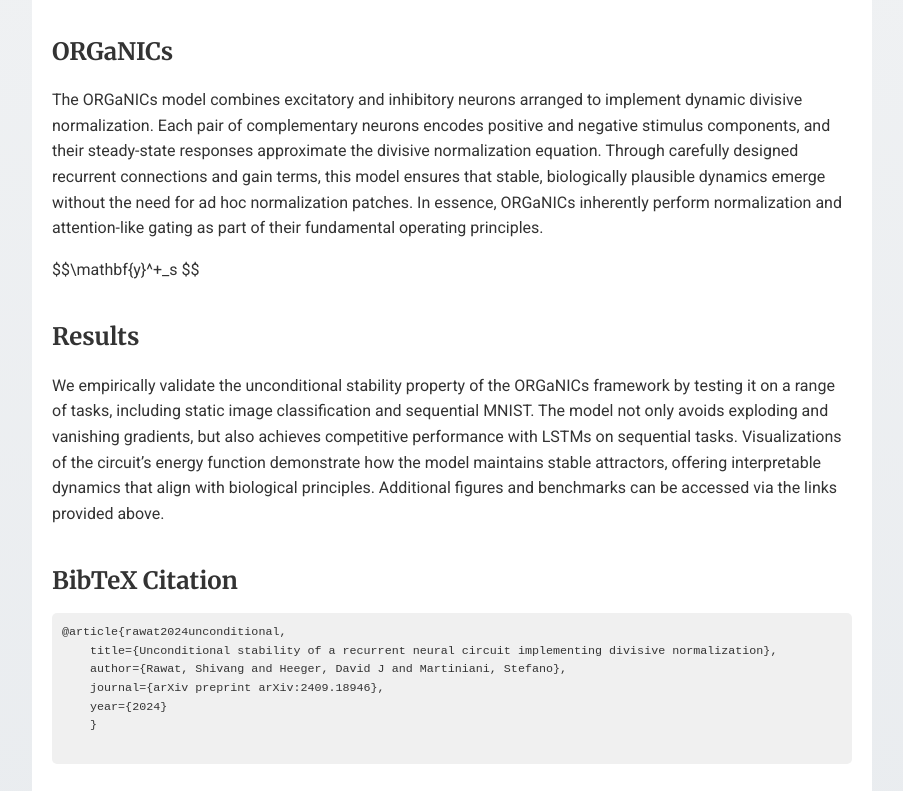
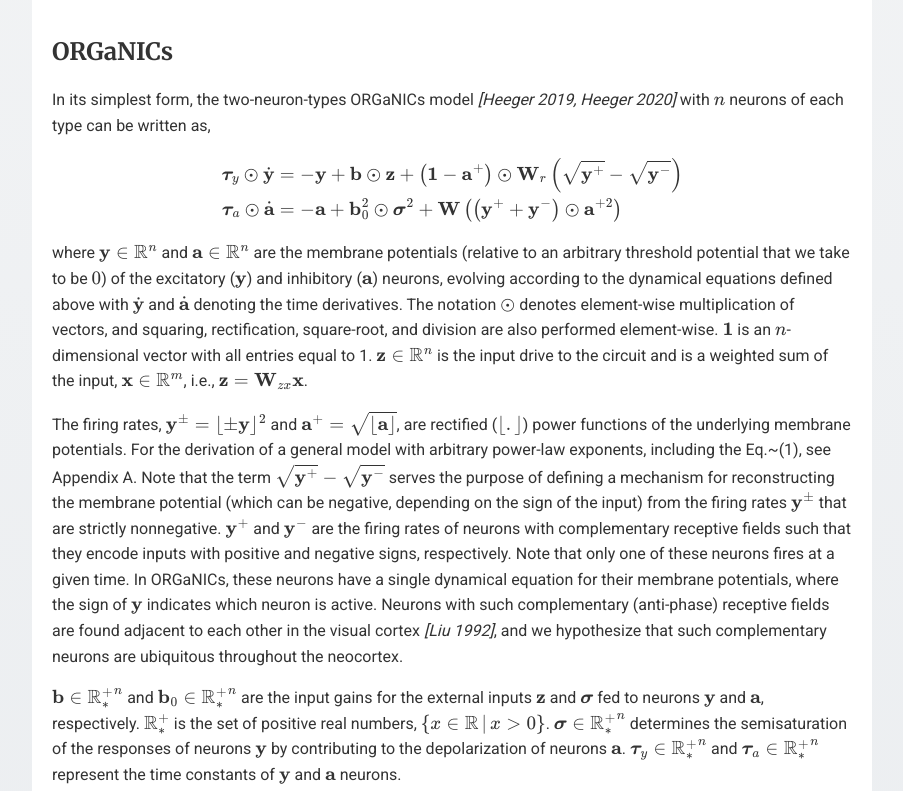
Before and after one commit to shivangrawat/shivangrawat.github.io, a plain HTML site: page dynamic-divisive-norm/index.html in a window 1280 px wide. Shown: the part 1748-2539 px from the top of the page, without its empty margins (188-1091 px from the left). Drawn offline with nearby package versions, Linux system fonts and the light colour scheme.

Commit message:
added figures and model description

```diff
--- a/dynamic-divisive-norm/index.html
+++ b/dynamic-divisive-norm/index.html
@@ -18,7 +18,11 @@
 
     <!-- External CSS -->
     <link rel="stylesheet" href="styles.css" />
+    <script type="text/javascript" async
+        src="https://cdnjs.cloudflare.com/ajax/libs/mathjax/3.2.2/es5/tex-mml-chtml.js">
+    </script>
 </head>
+
 
 <body>
     <header>
@@ -50,7 +54,6 @@
             </button>
         </div>
     </header>
-
 
 
     <main>
@@ -107,14 +110,56 @@
 
         <section class="model-description" id="model-description">
             <h2>ORGaNICs</h2>
-            <p>The ORGaNICs model combines excitatory and inhibitory neurons arranged to implement dynamic divisive
-                normalization. Each pair of complementary neurons encodes positive and negative stimulus components, and
-                their steady-state responses approximate the divisive normalization equation. Through carefully designed
-                recurrent connections and gain terms, this model ensures that stable, biologically plausible dynamics
-                emerge without the need for ad hoc normalization patches. In essence, ORGaNICs inherently perform
-                normalization and attention-like gating as part of their fundamental operating principles.</p>
-            <p class="equation">
-                $$\mathbf{y}^+_s $$
+            <p>
+                In its simplest form, the two-neuron-types ORGaNICs model
+                <cite>[Heeger 2019, Heeger 2020]</cite> with \(n\) neurons of each type can be written as,
+            </p>
+            <p>
+                \[
+                \begin{split}
+                    \boldsymbol{\tau}_y \odot \dot{\mathbf{y}} &= -\mathbf{y} + \mathbf{b} \odot \mathbf{z}
+                    + \left(\mathbf{1} - \mathbf{a}^{+}\right) \odot \mathbf{W}_r
+                    \left(\sqrt{\mathbf{y}^+} - \sqrt{\mathbf{y}^-}\right) \\
+                    \boldsymbol{\tau}_a \odot \dot{\mathbf{a}} &= -\mathbf{a} + \mathbf{b}_0^2 \odot \boldsymbol{\sigma}^2
+                    + \mathbf{W} \left(\left(\mathbf{y}^+ + \mathbf{y}^-\right) \odot \mathbf{a}^{+2}\right)
+                \end{split}
+                \]
+            </p>
+            <p>
+                where \(\mathbf{y} \in \mathbb{R}^n\) and \(\mathbf{a} \in \mathbb{R}^n\) are the membrane potentials
+                (relative to an arbitrary threshold potential that we take to be \(0\)) of the excitatory (\(\mathbf{y}\))
+                and inhibitory (\(\mathbf{a}\)) neurons, evolving according to the dynamical equations defined above
+                with \(\dot{\mathbf{y}}\) and \(\dot{\mathbf{a}}\) denoting the time derivatives. The notation
+                \(\odot\) denotes element-wise multiplication of vectors, and squaring, rectification, square-root,
+                and division are also performed element-wise. \(\mathbf{1}\) is an \(n\)-dimensional vector with all
+                entries equal to 1. \(\mathbf{z} \in \mathbb{R}^n\) is the input drive to the circuit and is a
+                weighted sum of the input, \(\mathbf{x} \in \mathbb{R}^m\), i.e., \(\mathbf{z} = \mathbf{W}_{zx} \mathbf{x}\).
+            </p>
+            <p>
+                The firing rates, \(\mathbf{y}^\pm = \lfloor\pm\mathbf{y}\rfloor^2\) and
+                \(\mathbf{a}^+ = \sqrt{\lfloor\mathbf{a}\rfloor}\), are rectified (\(\lfloor .\rfloor\)) power
+                functions of the underlying membrane potentials. For the derivation of a general model with
+                arbitrary power-law exponents, including the Eq.~(1), see Appendix A. Note that the term
+                \(\sqrt{\mathbf{y}^+} - \sqrt{\mathbf{y}^-}\) serves the purpose of defining a mechanism for
+                reconstructing the membrane potential (which can be negative, depending on the sign of the input)
+                from the firing rates \(\mathbf{y}^\pm\) that are strictly nonnegative. \(\mathbf{y}^+\) and
+                \(\mathbf{y}^-\) are the firing rates of neurons with complementary receptive fields such that
+                they encode inputs with positive and negative signs, respectively. Note that only one of these
+                neurons fires at a given time. In ORGaNICs, these neurons have a single dynamical equation for
+                their membrane potentials, where the sign of \(\mathbf{y}\) indicates which neuron is active.
+                Neurons with such complementary (anti-phase) receptive fields are found adjacent to each other
+                in the visual cortex <cite>[Liu 1992]</cite>, and we hypothesize that such complementary neurons
+                are ubiquitous throughout the neocortex.
+            </p>
+            <p>
+                \(\mathbf{b} \in {\mathbb{R}^+_*}^n\) and \(\mathbf{b}_0 \in {\mathbb{R}^+_*}^n\) are the input gains
+                for the external inputs \(\mathbf{z}\) and \(\boldsymbol{\sigma}\) fed to neurons \(\mathbf{y}\)
+                and \(\mathbf{a}\), respectively. \({\mathbb{R}^+_*}\) is the set of positive real numbers,
+                \(\{x \in \mathbb{R} \, | \,  x > 0\}\). \(\boldsymbol{\sigma} \in {\mathbb{R}^+_*}^n\) determines
+                the semisaturation of the responses of neurons \(\mathbf{y}\) by contributing to the depolarization
+                of neurons \(\mathbf{a}\). \(\boldsymbol{\tau}_y \in {\mathbb{R}^+_*}^n\) and
+                \(\boldsymbol{\tau}_a \in {\mathbb{R}^+_*}^n\) represent the time constants of \(\mathbf{y}\) and
+                \(\mathbf{a}\) neurons.
             </p>
         </section>
 
```
Also changed, not shown: dynamic-divisive-norm/figures/iteration_combined.png (added), dynamic-divisive-norm/figures/organics_circuit.png (added), dynamic-divisive-norm/figures/trajectories.png (added), 1 other file.
